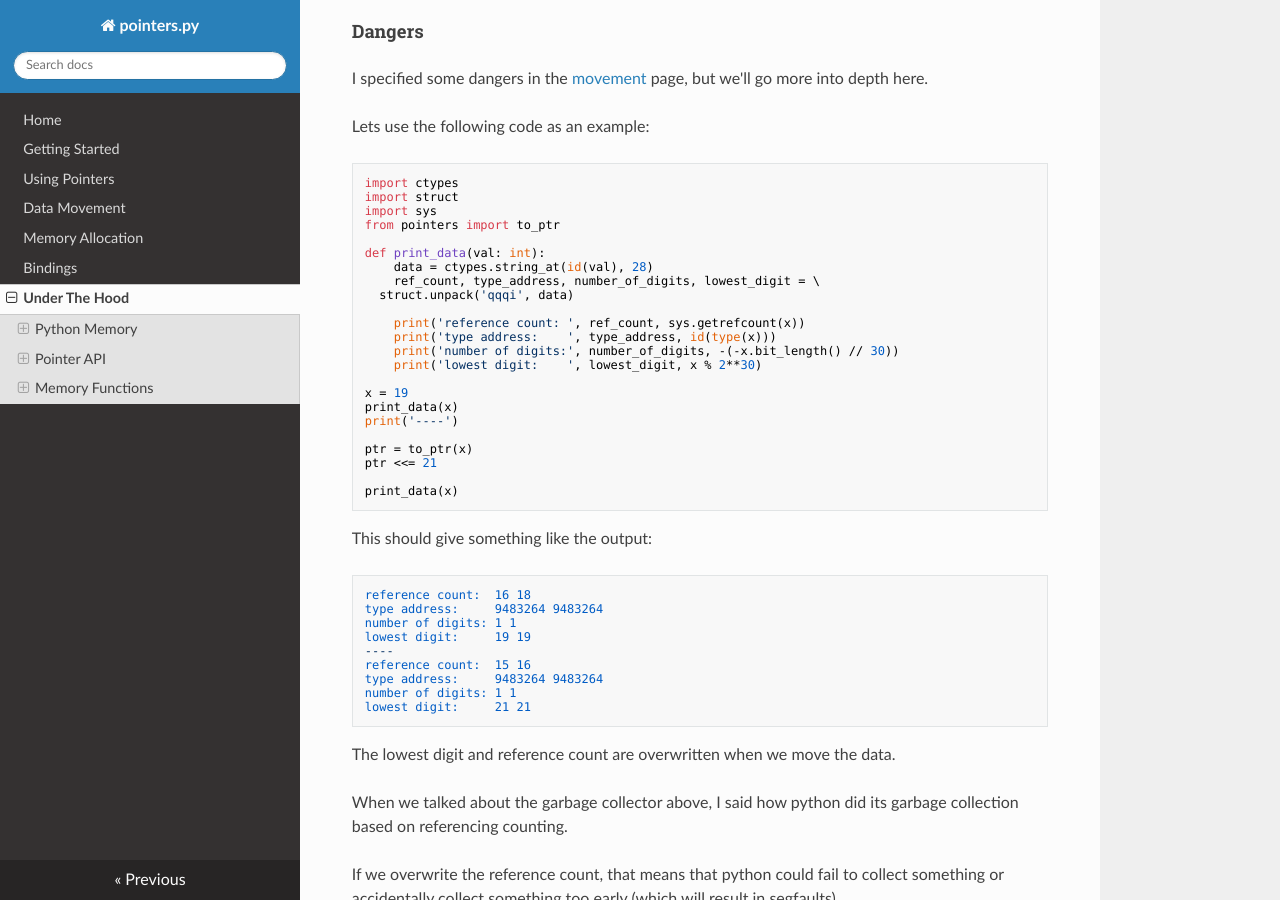
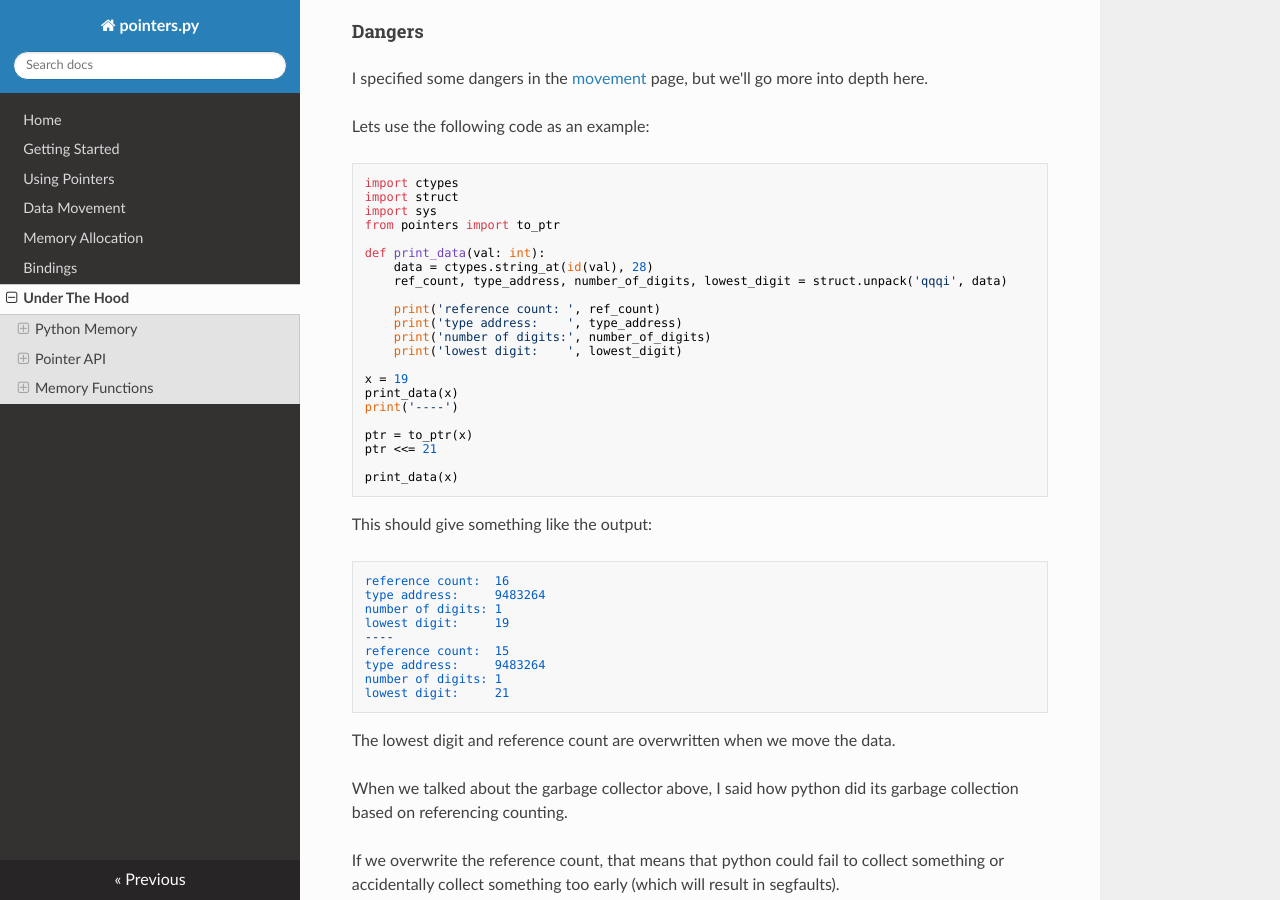
Before and after one commit to ZeroIntensity/pointers.py, an MkDocs documentation site: the page built from docs/under_the_hood.md, in a window 1280 px wide and 900 px high, scrolled down 4093 px. Built offline with MkDocs 1.6.1, drawn with Linux system fonts in a browser that asks for light colours; nearby versions of some CDN libraries.

Commit message:
i forgot i broke everything mb

````diff
--- a/docs/under_the_hood.md
+++ b/docs/under_the_hood.md
@@ -69,10 +69,10 @@
 ```py
 class Pointer(Generic[T]):
     def __init__(self, value: T) -> None:
-  self._value = value
+        self._value = value
 
     def dereference() -> T:
-  return self._value
+        return self._value
 ```
 
 **This is not at all how pointers.py works.**
@@ -133,8 +133,8 @@
 def dereference_tracked(address: int) -> Any:
     """Dereference an object tracked by the garbage collector."""
     for obj in gc.get_objects():
-  if id(obj) == address:
-      return obj
+        if id(obj) == address:
+            return obj
 
     raise DereferenceError(...)
 ```
@@ -157,15 +157,15 @@
 def move(self, data: "Pointer[T]") -> None:
     """Move data from another pointer to this pointer. Very dangerous, use with caution.""" # noqa
     if data.type is not self.type:
-  raise ValueError("pointer must be the same type")
+        raise ValueError("pointer must be the same type")
 
     deref_a: T = ~data
     deref_b: T = ~self
 
     bytes_a = (ctypes.c_ubyte * sys.getsizeof(deref_a)) \
-  .from_address(data.address)
+        .from_address(data.address)
     bytes_b = (ctypes.c_ubyte * sys.getsizeof(deref_b)) \
-  .from_address(self.address)
+        .from_address(self.address)
 
     ctypes.memmove(bytes_b, bytes_a, len(bytes_a))
 ```
@@ -190,13 +190,12 @@
 
 def print_data(val: int):
     data = ctypes.string_at(id(val), 28)
-    ref_count, type_address, number_of_digits, lowest_digit = \
-  struct.unpack('qqqi', data)
+    ref_count, type_address, number_of_digits, lowest_digit = struct.unpack('qqqi', data)
 
-    print('reference count: ', ref_count, sys.getrefcount(x))
-    print('type address:    ', type_address, id(type(x)))
-    print('number of digits:', number_of_digits, -(-x.bit_length() // 30))
-    print('lowest digit:    ', lowest_digit, x % 2**30)
+    print('reference count: ', ref_count)
+    print('type address:    ', type_address)
+    print('number of digits:', number_of_digits)
+    print('lowest digit:    ', lowest_digit)
 
 x = 19
 print_data(x)
@@ -211,15 +210,15 @@
 This should give something like the output:
 
 ```
-reference count:  16 18
-type address:     9483264 9483264
-number of digits: 1 1
-lowest digit:     19 19
+reference count:  16
+type address:     9483264
+number of digits: 1
+lowest digit:     19
 ----
-reference count:  15 16
-type address:     9483264 9483264
-number of digits: 1 1
-lowest digit:     21 21
+reference count:  15
+type address:     9483264
+number of digits: 1
+lowest digit:     21
 ```
 
 The lowest digit and reference count are overwritten when we move the data.
@@ -260,18 +259,18 @@
 def move(self, data: Pointer[T]) -> None:
     """Move data to the allocated memory."""
     if self.freed:
-  raise FreedMemoryError("memory has been freed")
+        raise FreedMemoryError("memory has been freed")
 
     bytes_a = (ctypes.c_ubyte * sys.getsizeof(~data)) \
-  .from_address(data.address)
+        .from_address(data.address)
 
     ptr = self.make_ct_pointer()
     byte_stream = bytes(bytes_a)
 
     try:
-  ptr.contents[:] = byte_stream
+        ptr.contents[:] = byte_stream
     except ValueError as e:
-  ...
+        ...
 ```
 
 We make a ctypes pointer from the allocated memory, and use the same method as earlier to get the bytes of the new pointer.
@@ -319,7 +318,7 @@
     address: Optional[int] = c_realloc(ct_ptr, size)
 
     if not address:
-  raise AllocationError("failed to resize memory")
+        raise AllocationError("failed to resize memory")
 
     target.size = size
 ```
@@ -342,7 +341,7 @@
     address: int = c_calloc(num, size)
 
     if not address:
-  raise AllocationError("failed to allocate memory")
+        raise AllocationError("failed to allocate memory")
 
     return CallocPointer(address, num, size, 0)
 ```
````
Also changed, not shown: docs/getting_started.md (+1 -1 lines), docs/movement.md (+1 -1 lines), 1 other file.
